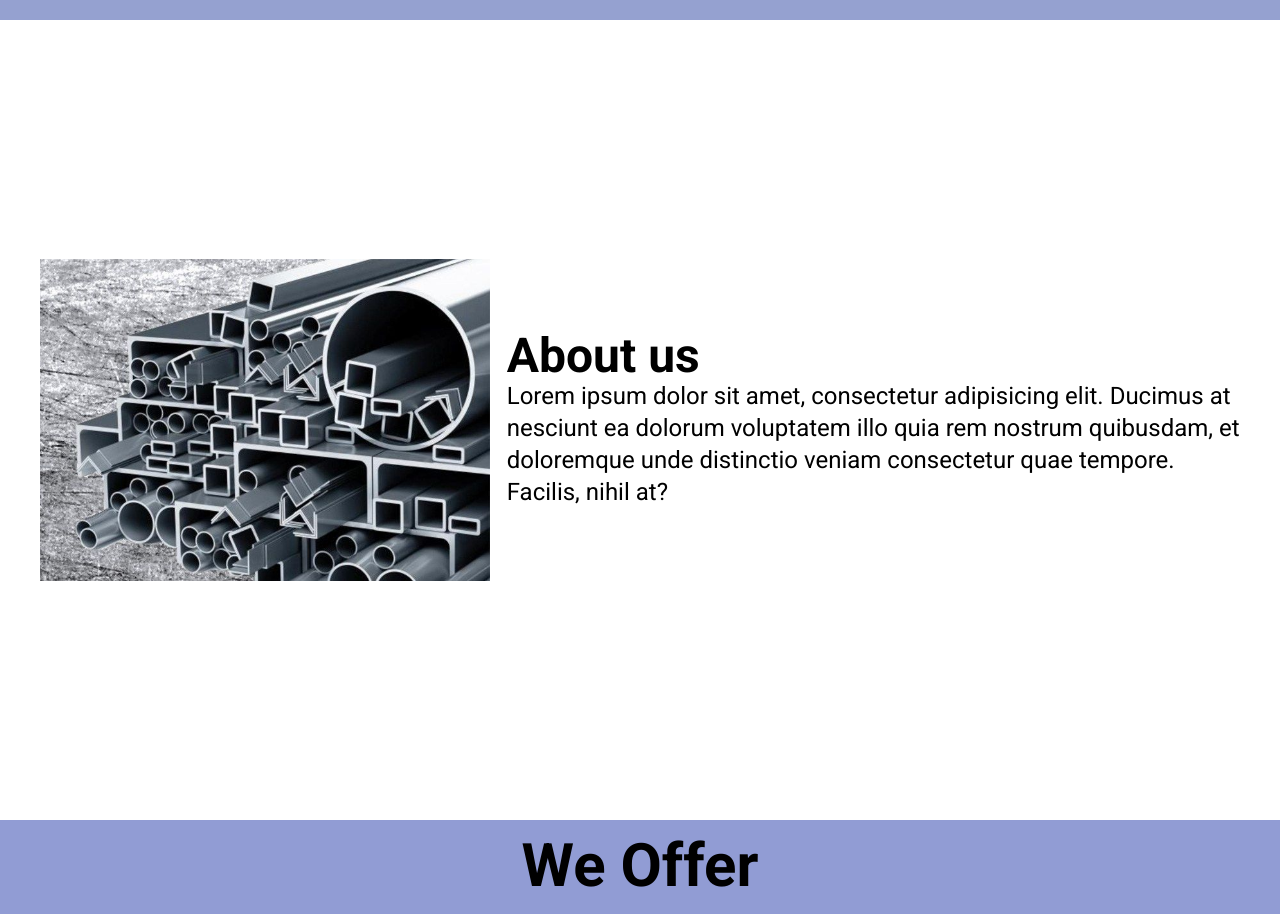
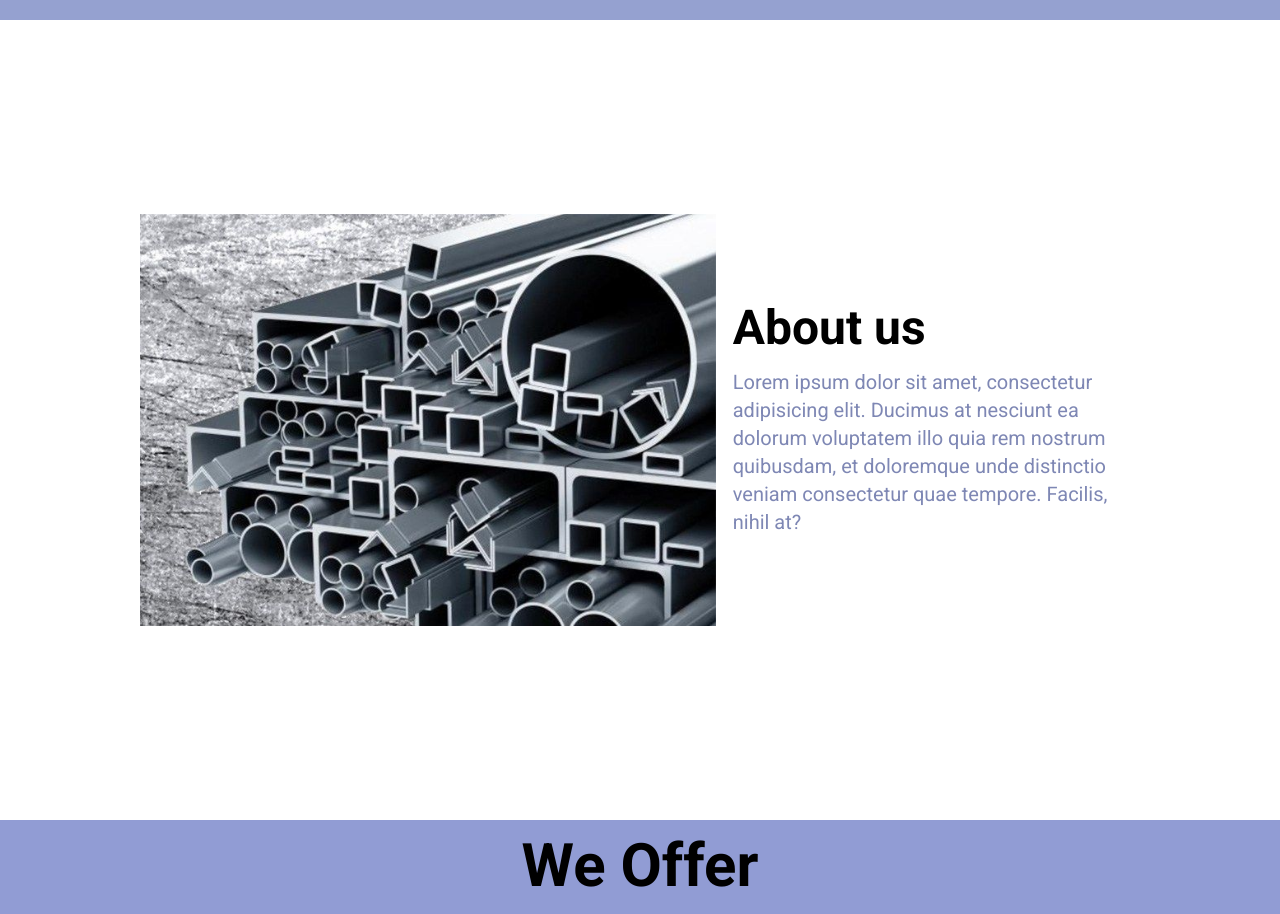
Before and after one commit to LOOOOOOK12/an-fabrication-website, a Next.js app: page / in a window 1280 px wide. Shown: the part 780-1694 px from the top of the page. Built offline with nearby package versions, Linux system fonts and the light colour scheme.

Commit message:
Update AboutSection layout and styling for improved presentation

```diff
--- a/app/components/sections/aboutSection.tsx
+++ b/app/components/sections/aboutSection.tsx
@@ -4,16 +4,16 @@ import { AboutCarouselData } from '../../types/types'
 
 function aboutSection() {
     return (
-        <section className='h-screen flex flex-col md:flex-row items-center gap-2 justify-center p-5'>
-            <div className='max-w-[1200px] h-[600px] flex flex-col md:flex-row items-center justify-between gap-4'>
-                <div className=' flex items-center justify-center'>
+        <section className='h-screen flex flex-col md:flex-row items-center gap-2 justify-center p-5' id='about'>
+            <div className='max-w-[1000px] h-[600px] flex flex-col md:flex-row items-center justify-between gap-4'>
+                <div className='flex items-center justify-center'>
                     <CarouselContainer
                         items={AboutCarouselData}
                     />
                 </div>
-                <div className='max-h-[800px] w-fullflex flex-col gap-2'>
+                <div className='max-h-[800px] w-full flex flex-col gap-4'>
                     <h1 className='text-5xl font-bold'>About us</h1>
-                    <p className='text-2xl'>Lorem ipsum dolor sit amet, consectetur adipisicing elit. Ducimus at nesciunt ea dolorum voluptatem illo quia rem nostrum quibusdam, et doloremque unde distinctio veniam consectetur quae tempore. Facilis, nihil at?</p>
+                    <p className='text-xl text-text-400'>Lorem ipsum dolor sit amet, consectetur adipisicing elit. Ducimus at nesciunt ea dolorum voluptatem illo quia rem nostrum quibusdam, et doloremque unde distinctio veniam consectetur quae tempore. Facilis, nihil at?</p>
                 </div>
             </div>
         </section>
```
